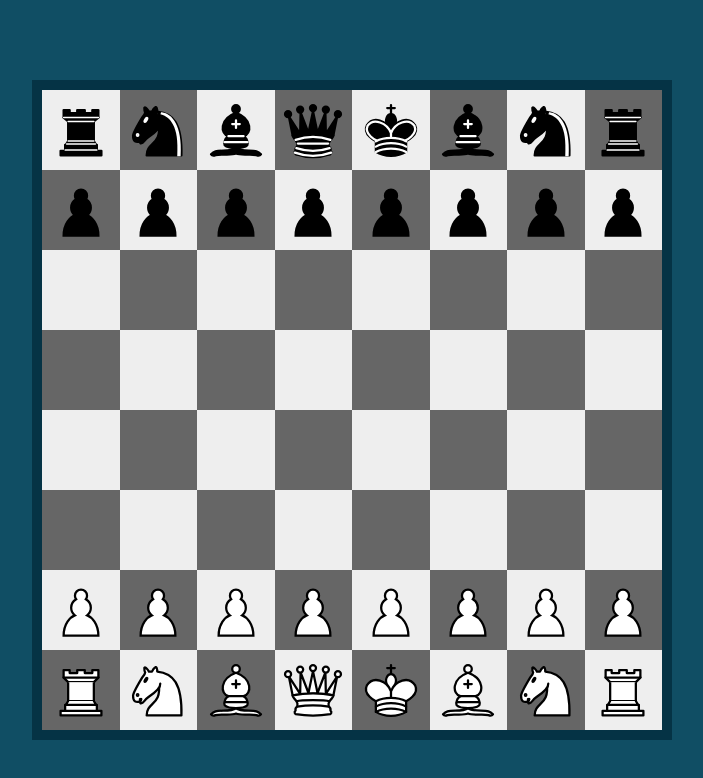
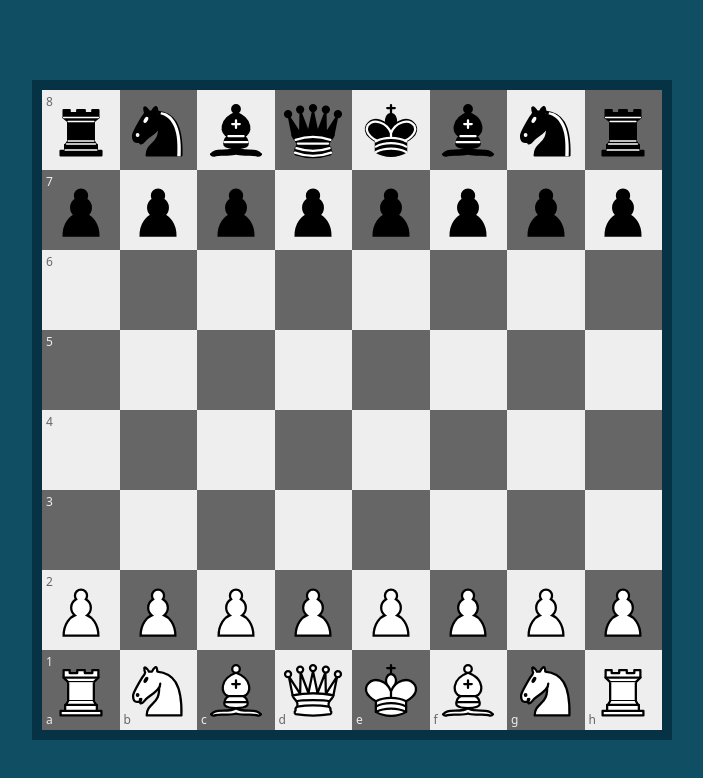
Before and after one commit to albarin/escaque, a SvelteKit app: page / in a window 1280 px wide. Shown: the top 778 px of the page, without its empty margins (288-991 px from the left). Built offline with nearby package versions, Linux system fonts and the light colour scheme.

Commit message:
Add coordinates

```diff
--- a/src/routes/+page.svelte
+++ b/src/routes/+page.svelte
@@ -62,10 +62,11 @@
 				<button
 					class={[
 						'cell',
+						'relative',
 						{
 							selected: isSelected(i, j),
-							white: !isSelected(i, j) && (i + j) % 2 === 0,
-							black: !isSelected(i, j) && (i + j) % 2 !== 0,
+							'bg-white': !isSelected(i, j) && (i + j) % 2 === 0,
+							'bg-black': !isSelected(i, j) && (i + j) % 2 !== 0,
 							move: moves.some((move) => move.x === i && move.y === j),
 							capture:
 								moves.some((move) => move.x === i && move.y === j) &&
@@ -75,6 +76,32 @@
 					]}
 					onclick={() => handleCellClick(i, j)}
 				>
+					{#if i === 7}
+						<div
+							class={[
+								'absolute bottom-0.5 left-1 text-xs',
+								{
+									'text-black': (i + j) % 2 === 0,
+									'text-white': (i + j) % 2 !== 0
+								}
+							]}
+						>
+							{String.fromCharCode(97 + j)}
+						</div>
+					{/if}
+					{#if j === 0}
+						<div
+							class={[
+								'absolute top-1 left-1 text-xs',
+								{
+									'text-black': (i + j) % 2 === 0,
+									'text-white': (i + j) % 2 !== 0
+								}
+							]}
+						>
+							{8 - i}
+						</div>
+					{/if}
 					{#if board[i][j]}
 						<div class="cursor-pointer">
 							<img class="w-17" src={getPieceImage(board[i][j])} alt={board[i][j]?.type} />
@@ -100,13 +127,20 @@
 		justify-content: center;
 	}
 
-	.cell.white {
+	.bg-white {
 		background-color: #eee;
 	}
 
-	.cell.black {
+	.bg-black {
 		background-color: #666;
-		color: white;
+	}
+
+	.text-white {
+		color: #eee;
+	}
+
+	.text-black {
+		color: #666;
 	}
 
 	.cell.move {
```
